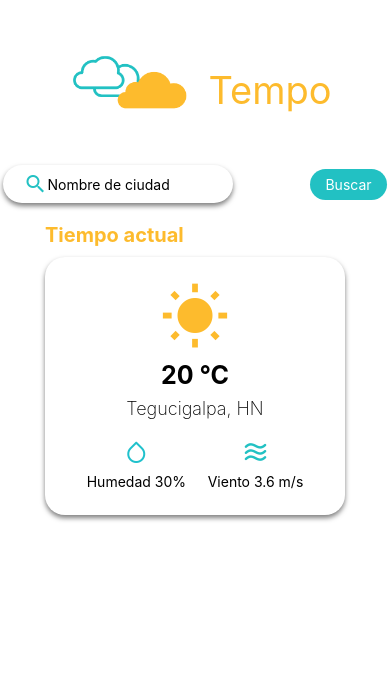
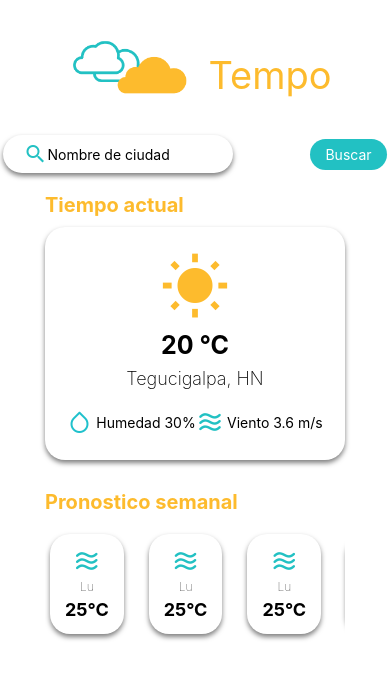
Before and after one commit to abulnes16/tempo, a React Native app: screen / in a window 390 px wide. Shown: the top 678 px of the page. Built offline with nearby package versions, Linux system fonts and the light colour scheme.

Commit message:
Finalizado maquetación de componentes

```diff
--- a/App.js
+++ b/App.js
@@ -1,9 +1,9 @@
-import { StatusBar } from "expo-status-bar";
 import React from "react";
 import { StyleSheet, Text, View } from "react-native";
 import Logo from "./app/components/Logo";
 import SearchWeather from "./app/components/SearchWeather";
 import Weather from "./app/components/Weather";
+import Forecast from "./app/components/Forecast";
 
 export default function App() {
   return (
@@ -11,6 +11,7 @@ export default function App() {
       <Logo />
       <SearchWeather />
       <Weather />
+      <Forecast />
     </View>
   );
 }
--- /dev/null
+++ b/app/components/ForcastItem.js
@@ -0,0 +1,43 @@
+import React from "react";
+import { View, Text, StyleSheet } from "react-native";
+import { Icon } from "react-native-elements";
+import colors from "../constants/colors";
+
+const ForcastItem = () => {
+  return (
+    <View style={styles.card}>
+      <Icon name="air" type="entypo" color={colors.primary} />
+      <Text style={styles.day}>Lu</Text>
+      <Text style={styles.temperature}>25°C</Text>
+    </View>
+  );
+};
+
+const styles = StyleSheet.create({
+  card: {
+    paddingVertical: 5,
+    paddingHorizontal: 15,
+    backgroundColor: "white",
+    elevation: 3,
+    borderRadius: 20,
+    shadowColor: "#000",
+    shadowOffset: { width: 0, height: 3 },
+    shadowOpacity: 0.5,
+    shadowRadius: 5,
+    justifyContent: "center",
+    alignItems: "center",
+    marginRight: 25,
+  },
+  day: {
+    fontSize: 12,
+    fontWeight: "100",
+    marginTop: 5,
+  },
+  temperature: {
+    fontWeight: "bold",
+    fontSize: 18,
+    marginTop: 5,
+  },
+});
+
+export default ForcastItem;
--- /dev/null
+++ b/app/components/Forecast.js
@@ -0,0 +1,41 @@
+import React from "react";
+import { View, ScrollView, Text, StyleSheet } from "react-native";
+import Title from "./Title";
+import globalStyles from "../styles/globalStyles";
+import ForcastItem from "./ForcastItem";
+const Forecast = () => {
+  return (
+    <View style={globalStyles.container}>
+      <Title>Pronostico semanal</Title>
+      <ScrollView
+        style={styles.scroll}
+        contentContainerStyle={styles.innerContainer}
+        horizontal
+      >
+        <ForcastItem />
+        <ForcastItem />
+        <ForcastItem />
+        <ForcastItem />
+        <ForcastItem />
+      </ScrollView>
+    </View>
+  );
+};
+
+const styles = StyleSheet.create({
+  container: {
+    width: "100%",
+  },
+
+  scroll: {
+    height: 120,
+  },
+
+  innerContainer: {
+    paddingVertical: 10,
+    paddingHorizontal: 5,
+    justifyContent: "space-evenly",
+  },
+});
+
+export default Forecast;
--- a/app/components/Logo.js
+++ b/app/components/Logo.js
@@ -21,7 +21,7 @@ const styles = StyleSheet.create({
   },
   logo: {
     width: 150,
-    height: 150,
+    height: 120,
   },
   title: {
     fontSize: 38,
--- a/app/components/SearchWeather.js
+++ b/app/components/SearchWeather.js
@@ -39,7 +39,7 @@ const styles = StyleSheet.create({
     marginRight: 25,
     paddingVertical: 7,
     paddingHorizontal: 20,
-    elevation: 2,
+    elevation: 3,
     borderRadius: 20,
     shadowColor: "#000",
     shadowOffset: { width: 0, height: 3 },
--- a/app/components/Title.js
+++ b/app/components/Title.js
@@ -1,8 +1,12 @@
 import React from "react";
-import { Text, StyleSheet } from "react-native";
+import { Text, View, StyleSheet } from "react-native";
 import colors from "../constants/colors";
 const Title = (props) => {
-  return <Text style={styles.title} {...props}></Text>;
+  return (
+    <View style={styles.titleContainer}>
+      <Text style={styles.title} {...props}></Text>
+    </View>
+  );
 };
 
 const styles = StyleSheet.create({
@@ -11,6 +15,10 @@ const styles = StyleSheet.create({
     color: colors.secondary,
     fontWeight: "bold",
   },
+  titleContainer: {
+    alignItems: "flex-start",
+    marginBottom: 10,
+  },
 });
 
 export default Title;
--- a/app/components/Weather.js
+++ b/app/components/Weather.js
@@ -3,12 +3,12 @@ import { View, StyleSheet } from "react-native";
 import Title from "./Title";
 import WeatherItem from "./WeatherItem";
 
+import globalStyles from "../styles/globalStyles";
+
 const Weather = () => {
   return (
-    <View style={styles.container}>
-      <View style={styles.titleContainer}>
-        <Title>Tiempo actual</Title>
-      </View>
+    <View style={globalStyles.container}>
+      <Title>Tiempo actual</Title>
       <View style={styles.weatherContainer}>
         <WeatherItem />
       </View>
@@ -17,18 +17,6 @@ const Weather = () => {
 };
 
 const styles = StyleSheet.create({
-  container: {
-    width: "100%",
-    marginTop: 10,
-    paddingVertical: 10,
-    paddingHorizontal: 30,
-    /* backgroundColor: 'blue', */
-  },
-  titleContainer: {
-    alignItems: "flex-start",
-    marginBottom: 10,
-  },
-
   weatherContainer: {
     alignItems: "center",
   },
--- a/app/components/WeatherItem.js
+++ b/app/components/WeatherItem.js
@@ -14,11 +14,11 @@ const WeatherItem = () => {
         </View>
       </View>
       <View style={styles.weatherData}>
-        <View>
+        <View style={styles.dataContainer}>
           <Icon name="droplet" type="feather" color={colors.blue} />
           <Text style={styles.text}>Humedad 30%</Text>
         </View>
-        <View>
+        <View style={styles.dataContainer}>
           <Icon name="air" type="entypo" color={colors.primary} />
           <Text style={styles.text}>Viento 3.6 m/s</Text>
         </View>
@@ -29,11 +29,11 @@ const WeatherItem = () => {
 
 const styles = StyleSheet.create({
   card: {
-    width: '100%',
+    width: "100%",
     backgroundColor: "white",
     paddingVertical: 25,
     paddingHorizontal: 20,
-    elevation: 2,
+    elevation: 3,
     borderRadius: 20,
     shadowColor: "#000",
     shadowOffset: { width: 0, height: 3 },
@@ -59,8 +59,14 @@ const styles = StyleSheet.create({
     justifyContent: "space-evenly",
   },
 
+  dataContainer: {
+    flexDirection: "row",
+    justifyContent: "space-between",
+    alignItems: 'center',
+  },
+
   text: {
-    marginTop: 8,
+    marginLeft: 5,
   },
 });
 
--- /dev/null
+++ b/app/styles/globalStyles.js
@@ -0,0 +1,12 @@
+import { StyleSheet } from "react-native";
+
+const globalStyles = StyleSheet.create({
+  container: {
+    width: "100%",
+    marginTop: 10,
+    paddingVertical: 10,
+    paddingHorizontal: 30,
+  },
+});
+
+export default globalStyles;
```
